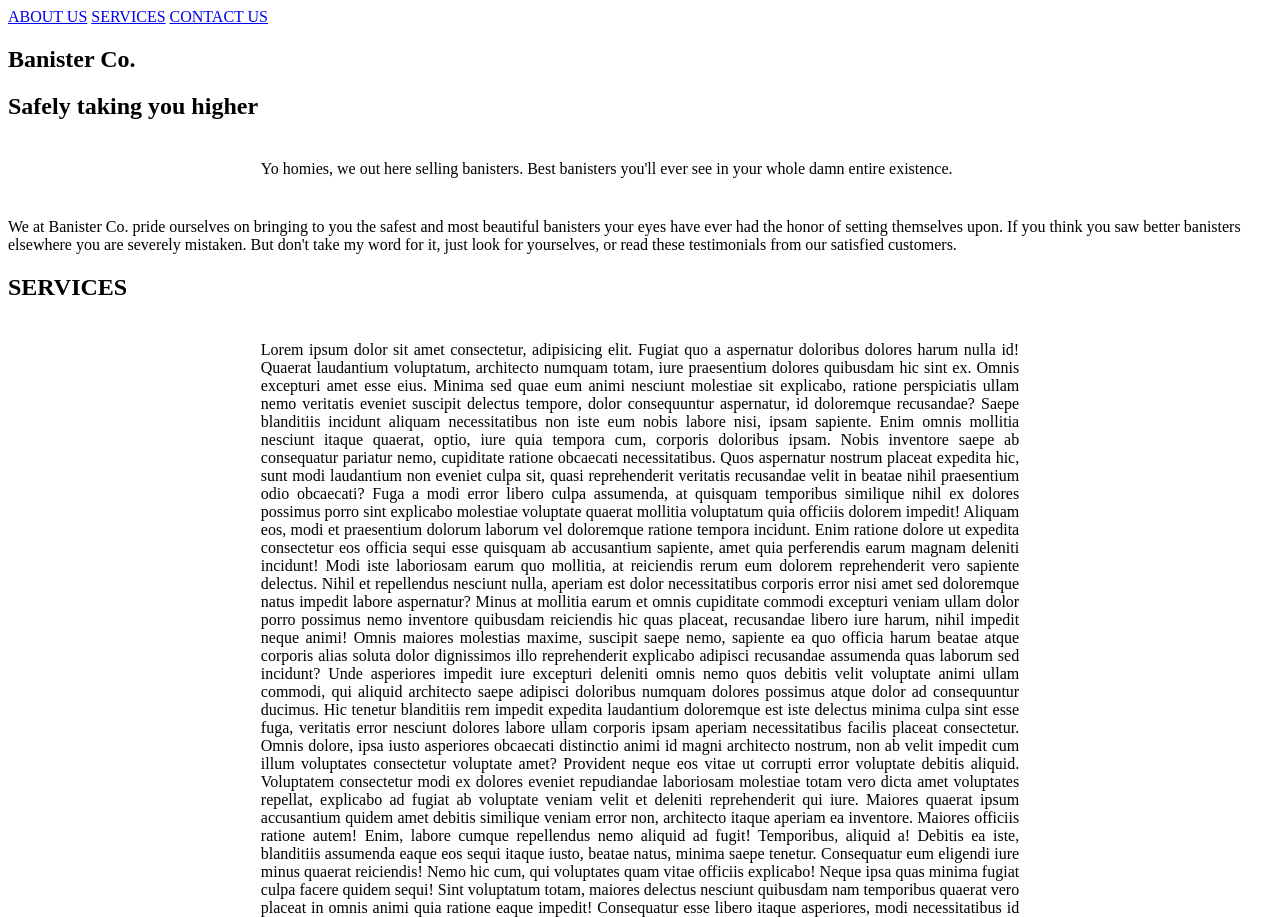
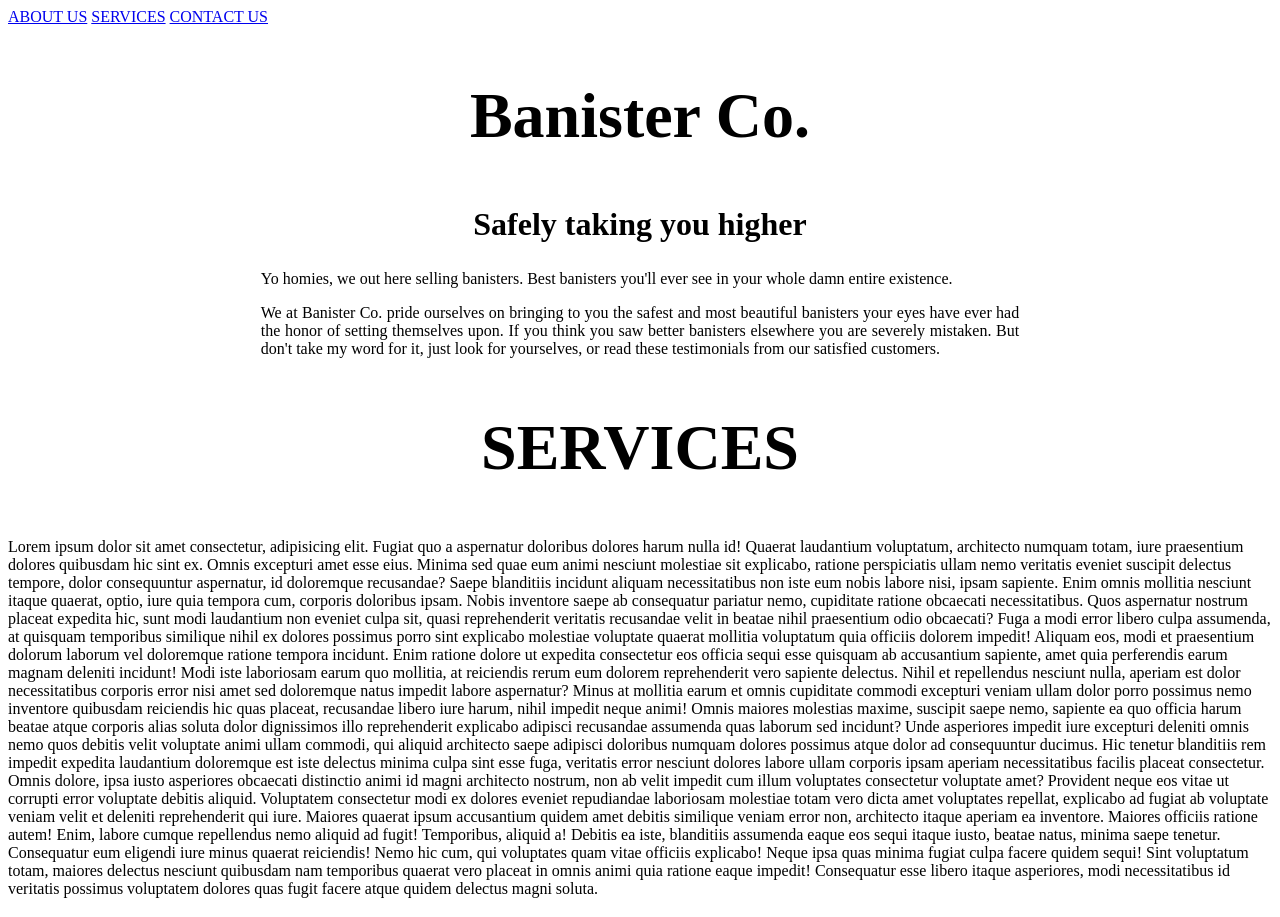
Before and after one commit to utkuyalcinyoobee/practice_group_B, a plain HTML site: page index.html in a window 1280 px wide. Shown: the top 917 px of the page. Drawn offline with Linux system fonts and the light colour scheme.

Commit message:
Update style.css

```diff
--- a/style.css
+++ b/style.css
@@ -1,5 +1,14 @@
-.placeholder{
+#about{
     width: clamp(500px, 60%, 800px);
     margin: 40px auto;
     text-align: justify;
 }
+
+h1, h2{
+    text-align: center;
+    font-size: 4rem;
+}
+
+h2{
+    font-size: 2rem;
+}
```
